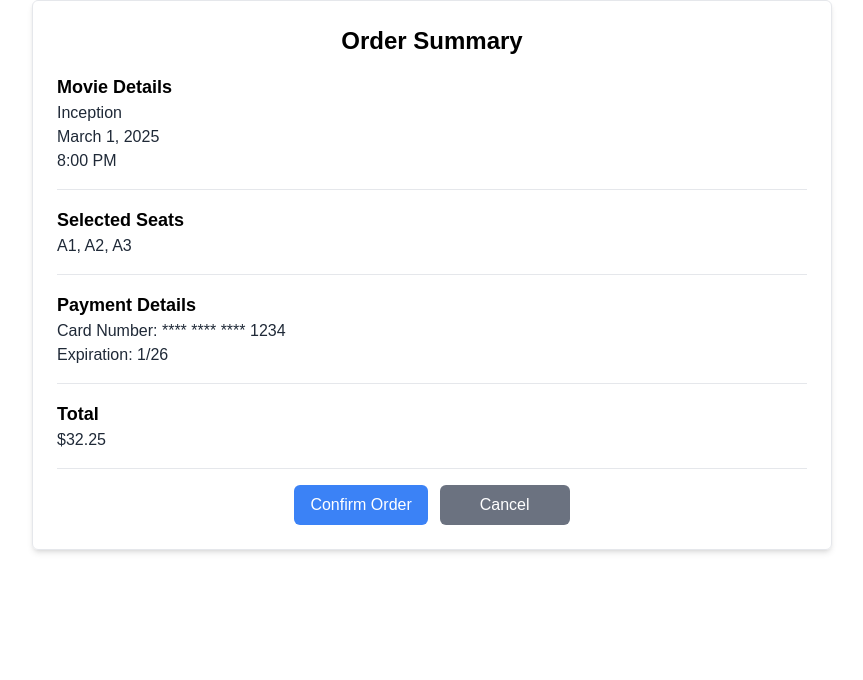
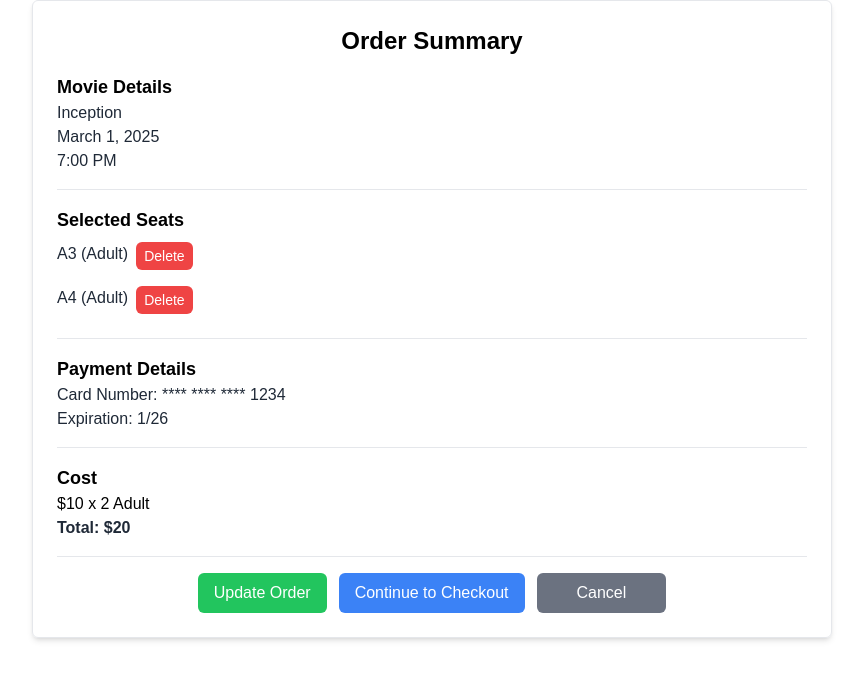
Before and after one commit to meghan-d/swe-project, a React (Create React App) app in the folder cinema-e-booking-system/: page /order-summary in a window 1280 px wide. Shown: the top 680 px of the page, without its empty margins (208-1071 px from the left). Built offline with nearby package versions, Linux system fonts and the light colour scheme.

Commit message:
added buttons

```diff
--- a/cinema-e-booking-system/src/pages/OrderSummary.jsx
+++ b/cinema-e-booking-system/src/pages/OrderSummary.jsx
@@ -4,10 +4,10 @@ export default function OrderSummary() {
     const orderDetails = {
         movieTitle: "Inception",
         date: "March 1, 2025",
-        time: "8:00 PM",
-        seats: ["A1", "A2", "A3"],
+        time: "7:00 PM",
+        seats: ["A3 (Adult)", "A4 (Adult)"],
+        ticketPrice: 10,
         payment: { cardNumber: "**** **** **** 1234", expiration: "1/26" },
-        total: 32.25,
     };
 
     return (
@@ -21,7 +21,16 @@ export default function OrderSummary() {
             </div>
             <div className="border-b pb-4 mb-4">
                 <h2 className="text-lg font-semibold">Selected Seats</h2>
-                <p className="text-gray-800">{orderDetails.seats.join(", ")}</p>
+                <ul className="text-gray-800">
+                    {orderDetails.seats.map((seat, index) => (
+                        <li key={index} className="flex gap-2 py-2 ">
+                            <span>{seat}</span>
+                            <button className="bg-red-500 text-white px-2 py-1 rounded-md text-sm hover:bg-red-600">
+                                Delete
+                            </button>
+                        </li>
+                    ))}
+                </ul>
             </div>
             <div className="border-b pb-4 mb-4">
                 <h2 className="text-lg font-semibold">Payment Details</h2>
@@ -29,13 +38,18 @@ export default function OrderSummary() {
                 <p className="text-gray-800">Expiration: {orderDetails.payment.expiration}</p>
             </div>
             <div className="border-b pb-4 mb-4">
-                <h2 className="text-lg font-semibold">Total</h2>
-                <p className="text-gray-800">${orderDetails.total}</p>
+                <h2 className="text-lg font-semibold">Cost</h2>
+                <p>${orderDetails.ticketPrice} x {orderDetails.seats.length} Adult</p>
+                <p className="text-gray-800 font-bold">Total: ${orderDetails.seats.length * orderDetails.ticketPrice}</p>
             </div>
             <div className="flex gap-3 justify-center">
+                <button className="bg-green-500 text-white px-4 py-2 rounded-md hover:bg-green-600"
+                onClick={() => window.location.href = '/select-movie'}>
+                    Update Order
+                </button>
                 <button className="bg-blue-500 text-white px-4 py-2 rounded-md hover:bg-blue-600"
-                onClick={() => window.location.href = '/order-confirmation'}>
-                    Confirm Order
+                onClick={() => window.location.href = '/checkout'}>
+                    Continue to Checkout
                 </button>
                 <button className="bg-gray-500 text-white px-10 py-2 rounded-md hover:bg-gray-600"
                 onClick={() => window.location.href = '/'}>
```
Also changed, not shown: 1 other file (tests, documents, lock files or other folders).
